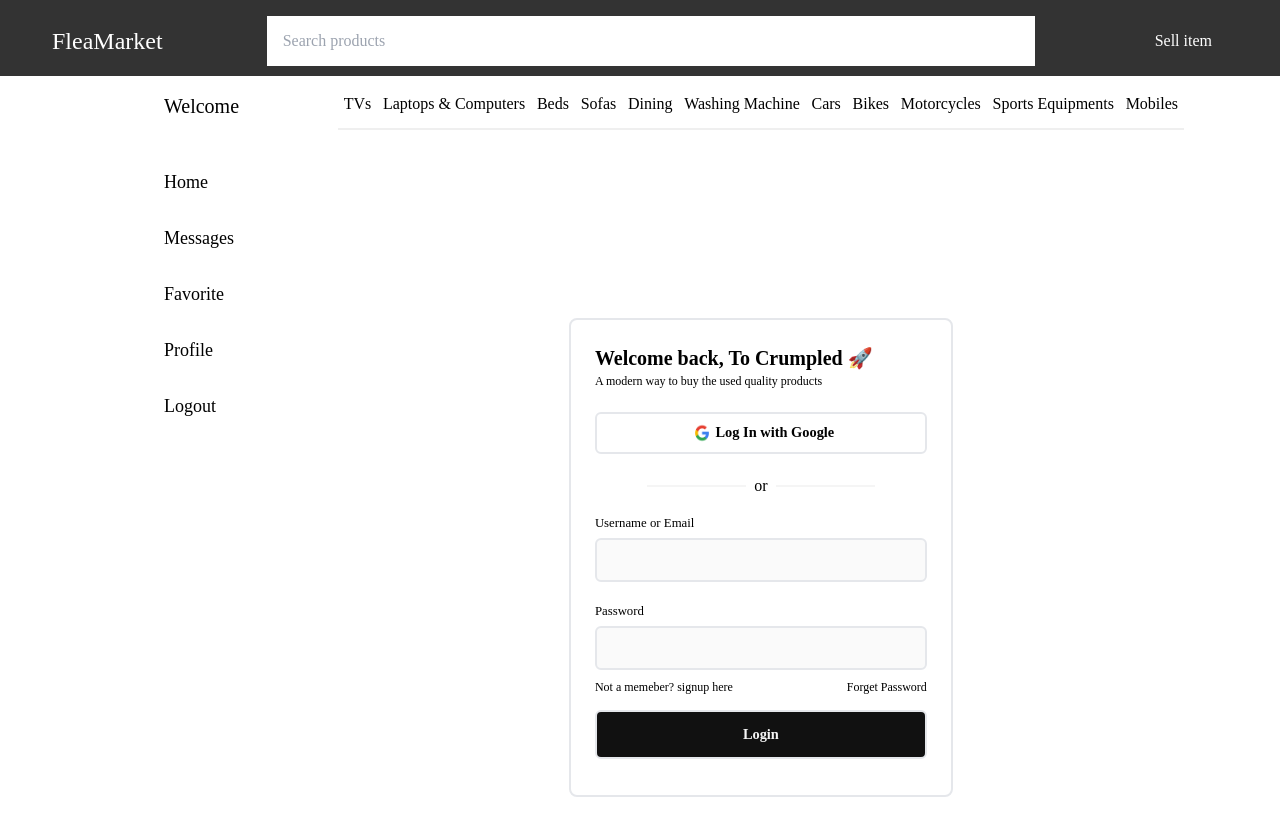
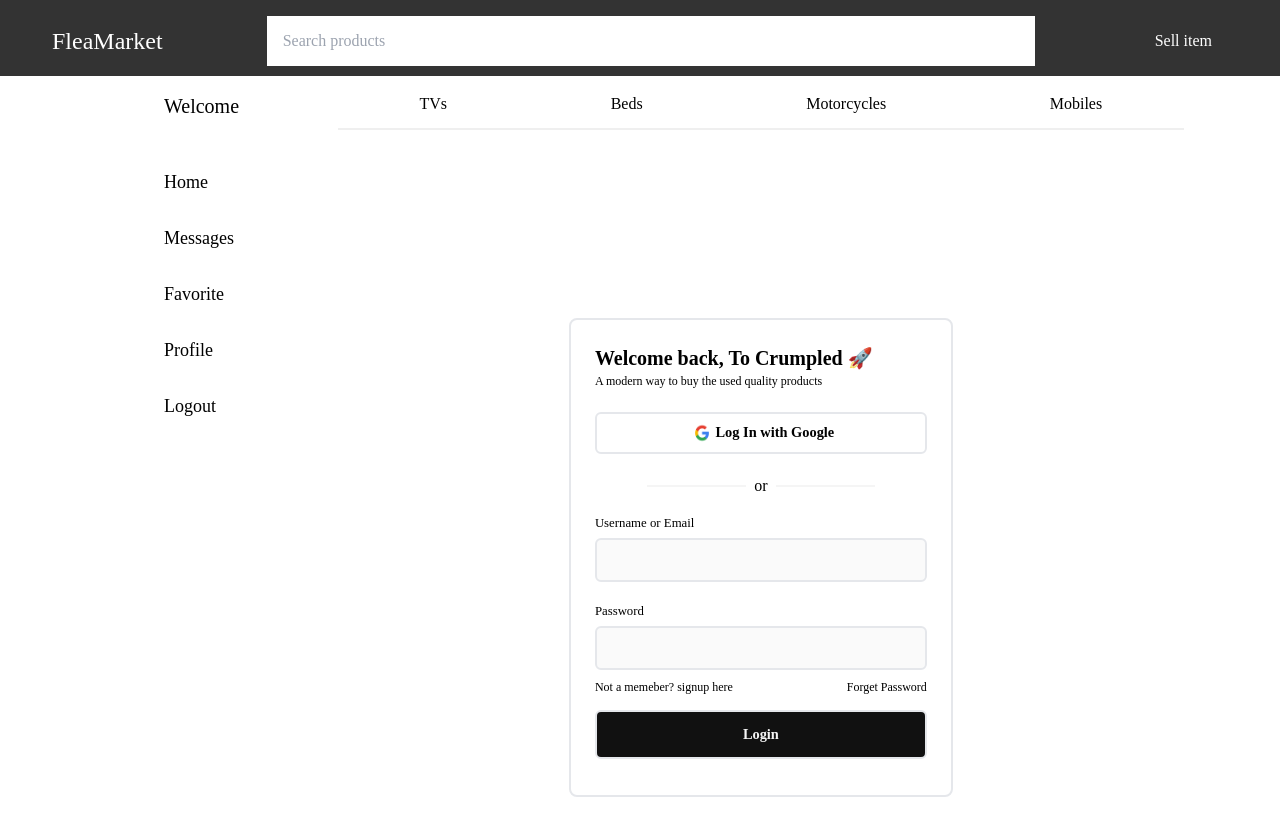
Before and after one commit to talhakhan7640/olx-frontend, a React (Create React App) app: page /crumpled/users/login in a window 1280 px wide. Shown: the top 836 px of the page. Built offline with nearby package versions, Linux system fonts and the light colour scheme.

Commit message:
Changed the categories to only few

```diff
--- a/src/components/Categories.jsx
+++ b/src/components/Categories.jsx
@@ -5,34 +5,26 @@ import { Link } from 'react-router-dom'
 const Categories = () => {
   return (
     <div className='categories-container py-4'>
-        <div className="flex justify-around">
+        <div className="categories flex justify-around">
             {/* <span>Home</span> */}
-            <span>
+            <span className="mx-4">
               <Link to="/crumpled/categories/tvs" className="">
                 TVs
                   </Link>
-            </span>
-            <span>
-              Laptops & Computers</span>
-            <span>
+                </span>
+            <span className="mx-4">
 
               <Link to="/crumpled/categories/beds" className="">
                 Beds
                   </Link>
 
             </span>
-            <span>Sofas</span>
-            <span>Dining</span>
-            <span>Washing Machine</span>
-            <span>Cars</span>
-            <span>Bikes</span>
-            <span>
+            <span className="mx-4">
               <Link to="/crumpled/categories/motorcycles" className="">
                 Motorcycles
                   </Link>
             </span>
-            <span>Sports Equipments</span>
-            <span>
+            <span className="mx-4">
               <Link to="/crumpled/categories/mobiles" className="">
                 Mobiles
                   </Link>
```
